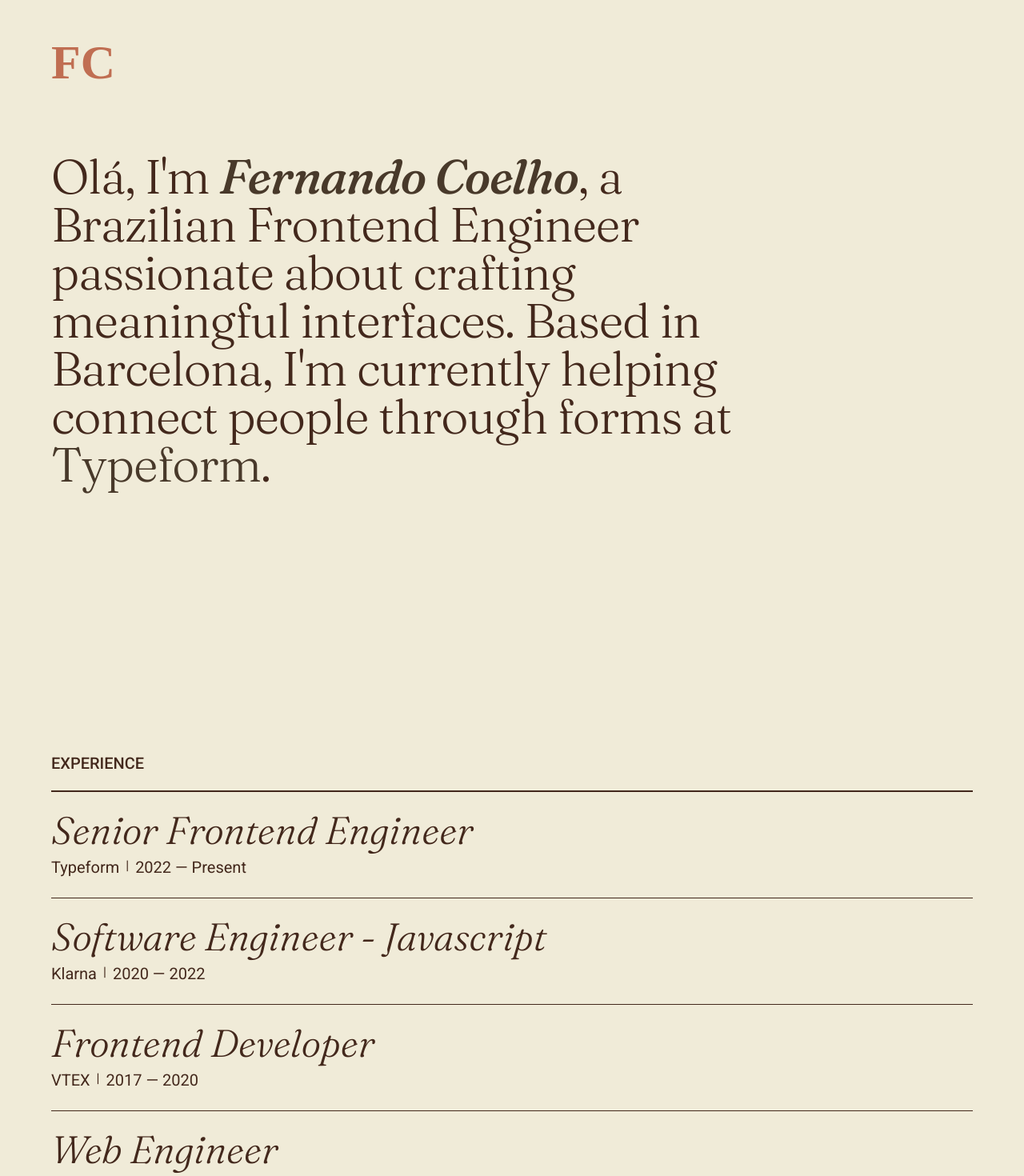
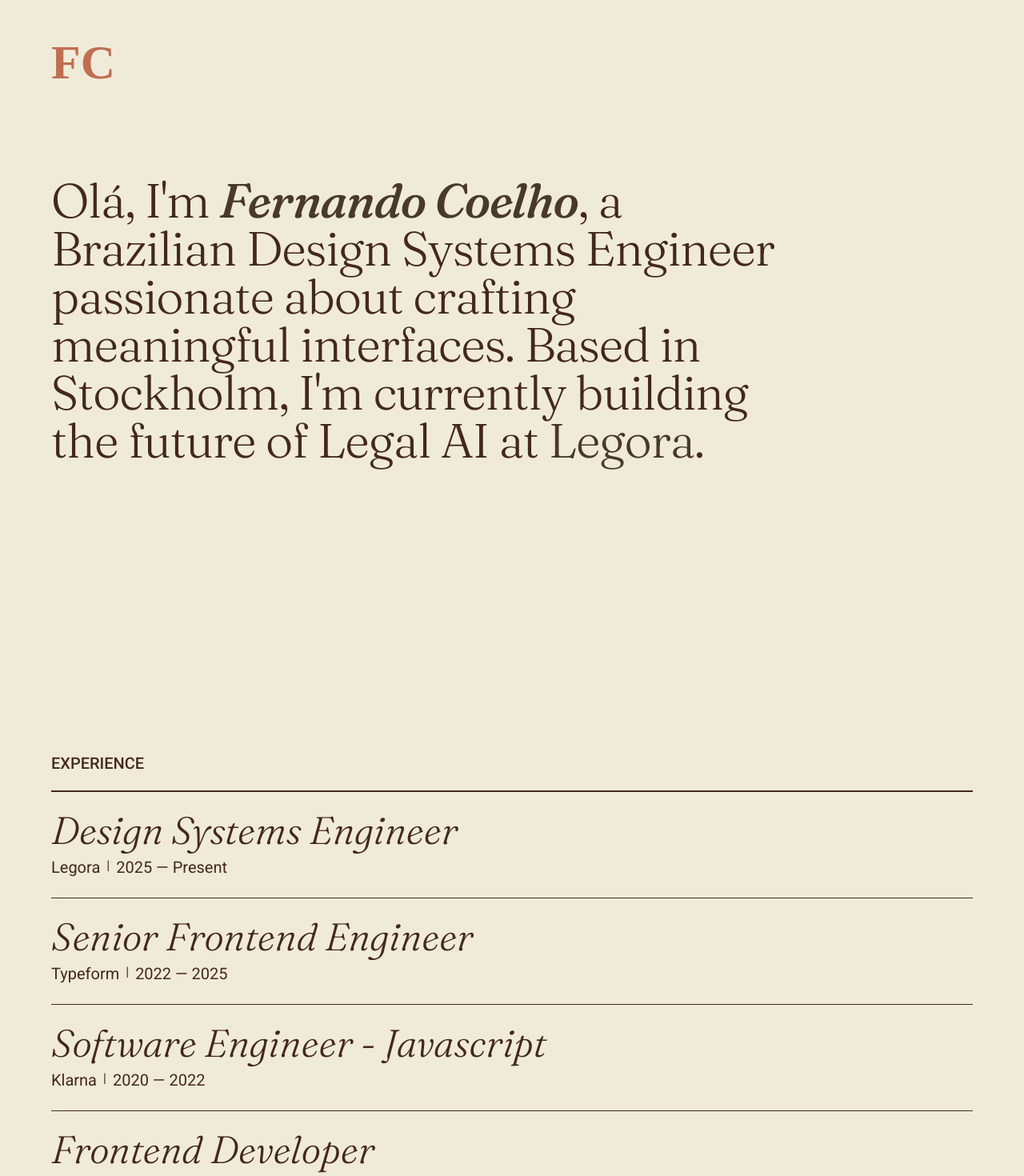
Before and after one commit to omninando/omninando.github.io, a React (Vite) app: page / in a window 1280 px wide. Shown: the top 1470 px of the page at 80% size. Built offline with nearby package versions, Linux system fonts and the light colour scheme; a web font is replaced by a local one.

Commit message:
update experience at legora

```diff
--- a/src/components/experience.tsx
+++ b/src/components/experience.tsx
@@ -10,10 +10,16 @@
 
 const experiences: Experience[] = [
   {
+    role: 'Design Systems Engineer',
+    company: 'Legora',
+    link: 'https://www.legora.com',
+    yearsWorked: '2025 — Present',
+  },
+  {
     role: 'Senior Frontend Engineer',
     company: 'Typeform',
     link: 'https://www.typeform.com',
-    yearsWorked: '2022 — Present',
+    yearsWorked: '2022 — 2025',
   },
   {
     role: 'Software Engineer - Javascript',
--- a/src/components/hero.tsx
+++ b/src/components/hero.tsx
@@ -18,16 +18,16 @@
         <p className="message md:max-w-[80%] font-serif font-light text-4xl md:text-6xl tracking-[-2.1px] md:tracking-tight">
           Olá, I'm{' '}
           <span className="name italic font-medium">Fernando Coelho</span>, a
-          Brazilian Frontend Engineer passionate about crafting meaningful
-          interfaces. Based in Barcelona, I'm currently helping connect people
-          through forms at{' '}
+          Brazilian Design Systems Engineer passionate about crafting meaningful
+          interfaces. Based in Stockholm, I'm currently building the future of
+          Legal AI at{' '}
           <a
             className="link"
             target="_blank"
             rel="noreferrer"
-            href="https://www.typeform.com"
+            href="https://www.legora.com"
           >
-            <span>Typeform</span>
+            <span>Legora</span>
           </a>
           .
         </p>
```
Also changed, not shown: .yarnrc.yml (added), 1 other file (tests, documents, lock files or other folders).
